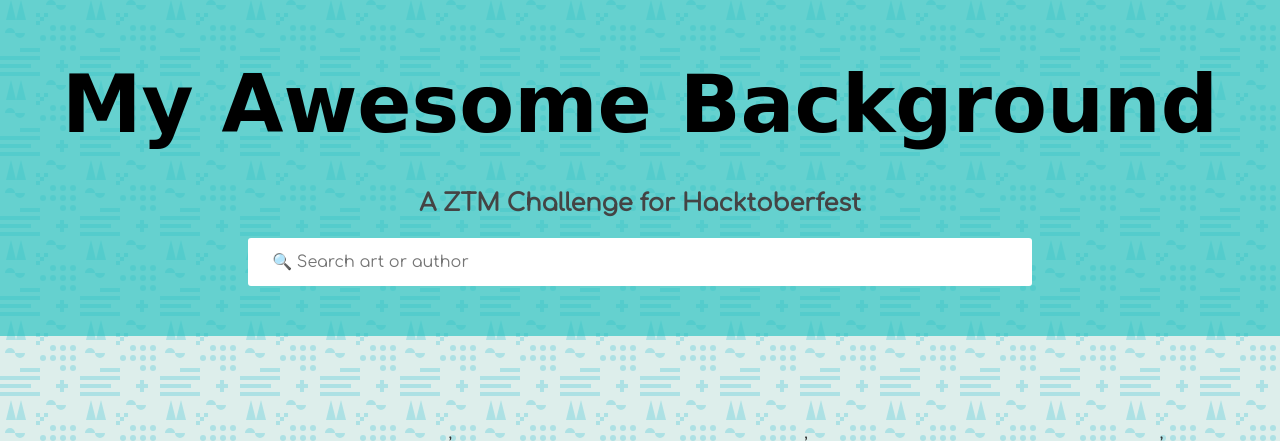
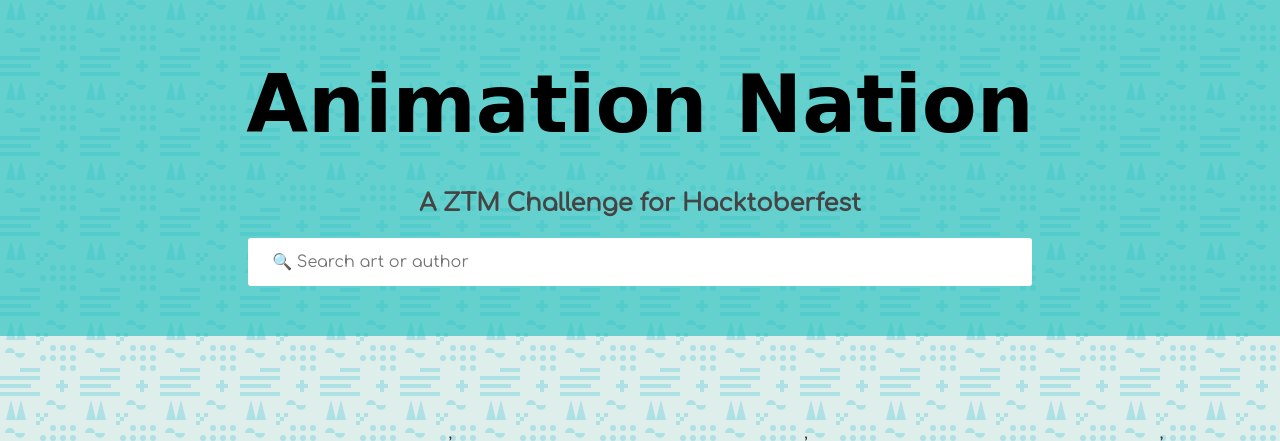
Before and after one commit to rccoder22/My-Awesome-Background, a plain HTML site: page index.html in a window 1280 px wide. Shown: the top 441 px of the page. Drawn offline with nearby package versions, Linux system fonts and the light colour scheme; files that its build step writes are made by us from their sources; a web font is replaced by a local one.

Commit message:
Changing title back to original

```diff
--- a/index.html
+++ b/index.html
@@ -17,12 +17,12 @@
       href="https://cdnjs.cloudflare.com/ajax/libs/normalize/8.0.0/normalize.min.css"
     />
     <link rel="icon" href="ZTM_SimardeepSingh-zsh.ico" type="image/x-icon" />
-    <title>My Awesome Background - ZTM Hacktoberfest</title>
+    <title>Animation Nation - ZTM Hacktoberfest</title>
   </head>
 
   <body>
     <div id="header">
-      <h1>My Awesome Background</h1>
+      <h1>Animation Nation</h1>
       <h2>A ZTM Challenge for Hacktoberfest</h2>
       <input id="search-bar" placeholder=" 🔍 Search art or author" />
     </div>
```
